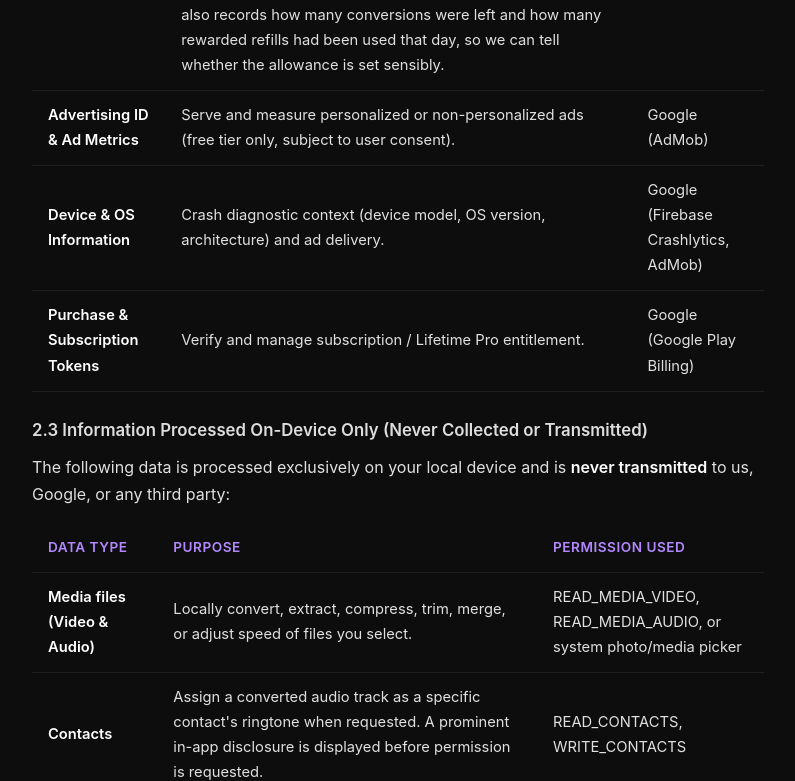
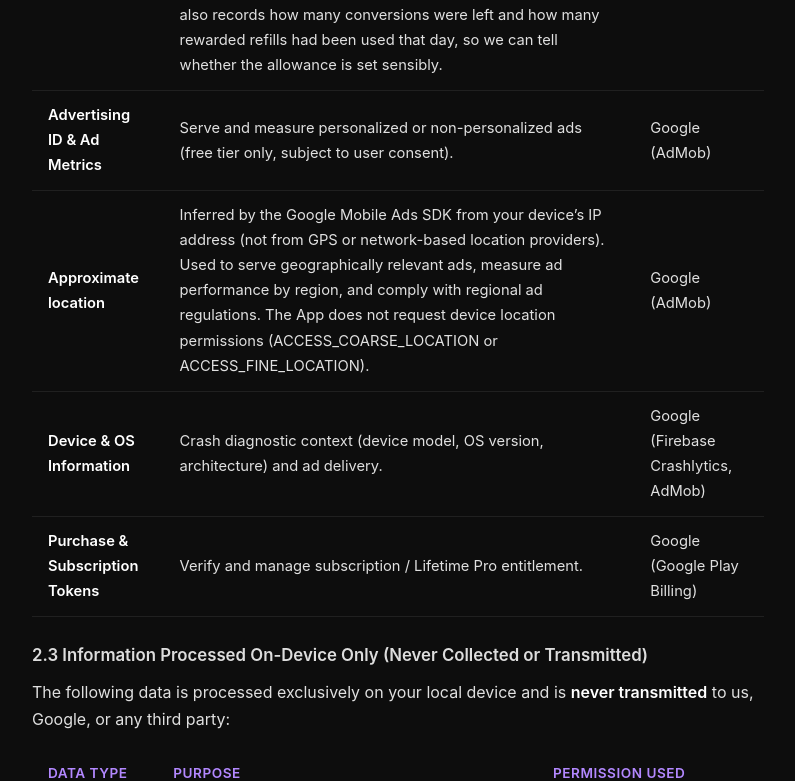
Before and after one commit to nguyenminhthuanvnn/netsofttouch, a plain HTML site: page privacy.html in a window 1280 px wide. Shown: the part 1180-1961 px from the top of the page, without its empty margins (242-1037 px from the left). Drawn offline with Linux system fonts and the light colour scheme.

Commit message:
privacy: disclose approximate location inferred by AdMob from IP
Data Safety form declares Approximate Location as shared and collected.
Add matching row to the section 2.2 table, clarifying it is IP-based
(not GPS/network) and the App requests no location permissions.

Update effective date to 1 October 2026.

```diff
--- a/privacy.html
+++ b/privacy.html
@@ -162,7 +162,7 @@
 <body>
     <div class="container">
         <h1>Privacy Policy</h1>
-        <p class="subtitle">NeoVid Converter &mdash; Effective 27 August 2026</p>
+        <p class="subtitle">NeoVid Converter &mdash; Effective 1 October 2026</p>
 
         <div class="highlight-box">
             <p><strong>Summary:</strong> NeoVid Converter processes all your media files
@@ -208,6 +208,11 @@
                 <tr>
                     <td><strong>Advertising ID &amp; Ad Metrics</strong></td>
                     <td>Serve and measure personalized or non-personalized ads (free tier only, subject to user consent).</td>
+                    <td>Google (AdMob)</td>
+                </tr>
+                <tr>
+                    <td><strong>Approximate location</strong></td>
+                    <td>Inferred by the Google Mobile Ads SDK from your device&rsquo;s IP address (not from GPS or network-based location providers). Used to serve geographically relevant ads, measure ad performance by region, and comply with regional ad regulations. The App does not request device location permissions (ACCESS_COARSE_LOCATION or ACCESS_FINE_LOCATION).</td>
                     <td>Google (AdMob)</td>
                 </tr>
                 <tr>
```
